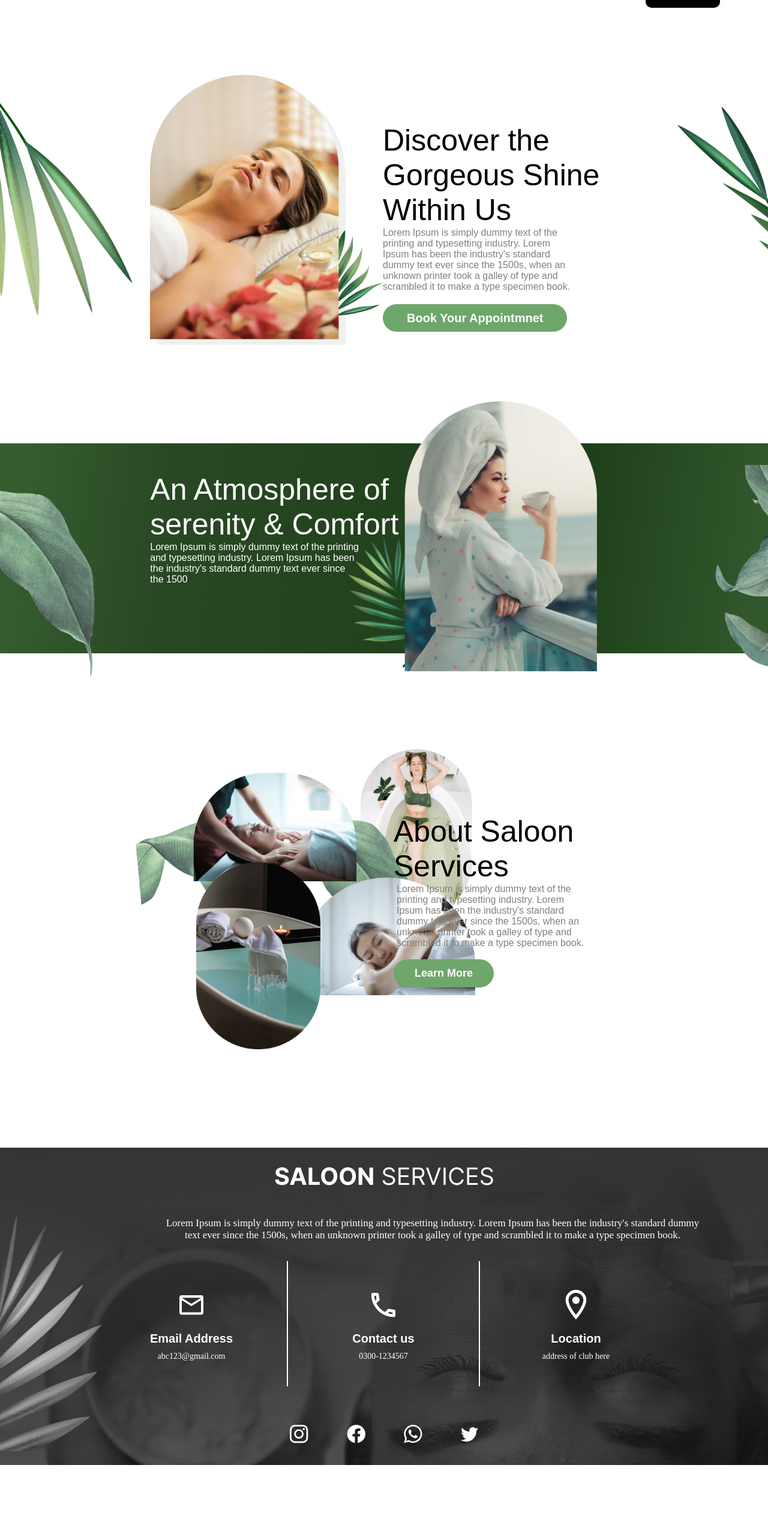
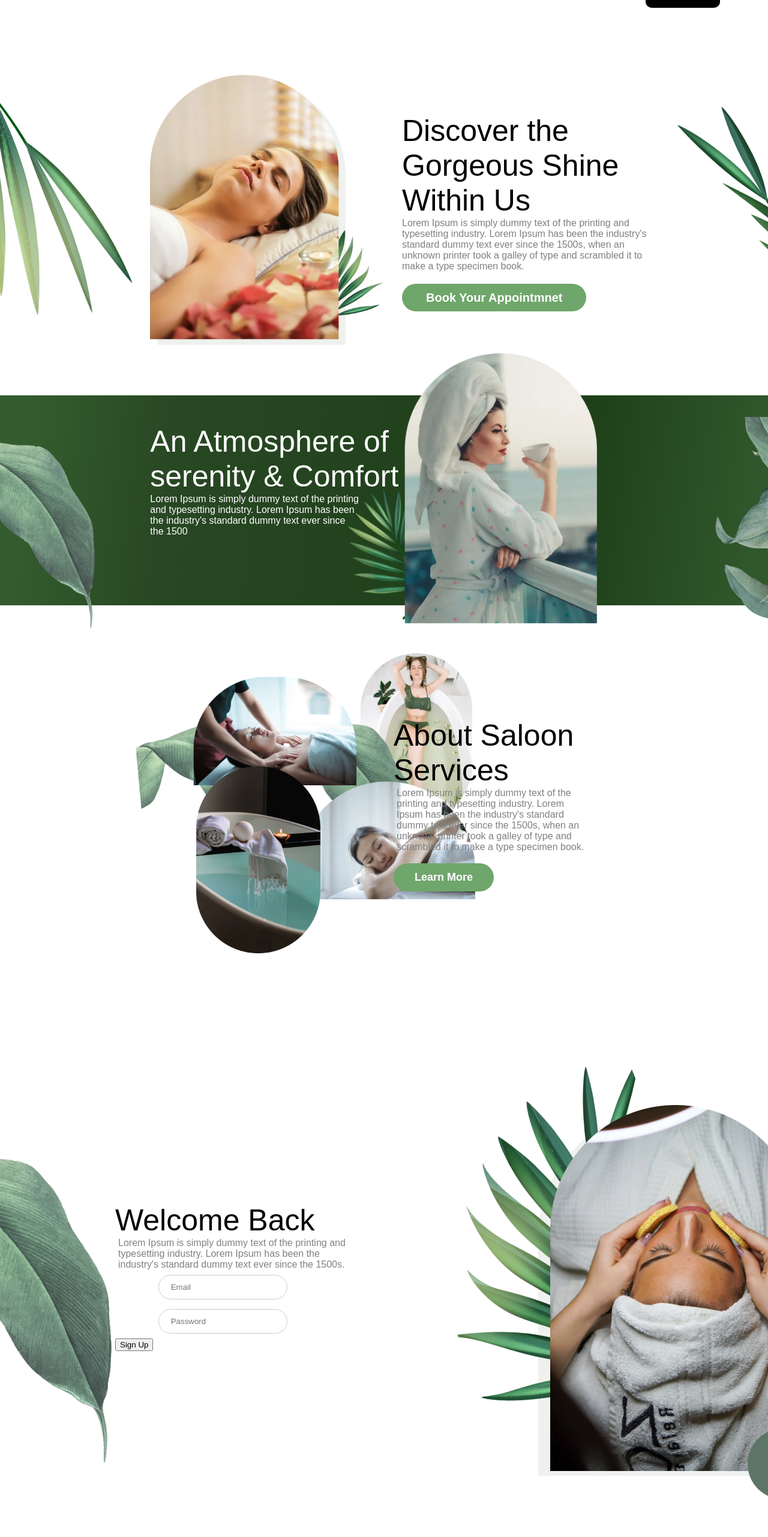
Before and after one commit to abrarkhalidofficial/Saloon, a React (Vite) app in the folder salon/: page / in a window 1280 px wide. Shown: the part 64-2626 px from the top of the page at 60% size. Before the commit the page ends 2506 px from the top, so only its background shows below. Built offline with nearby package versions, Linux system fonts and the light colour scheme.

Commit message:
loginpage

```diff
--- a/salon/src/App.jsx
+++ b/salon/src/App.jsx
@@ -9,6 +9,8 @@ import atmosphereright from "../src/assets/atmosphere-right.png";
 import atmospherecontent from "../src/assets/atmosphere-content.png";
 import service from "../src/assets/services.png";
 import footerleft from "../src/assets/footer-left.png";
+import loginpageleft from "../src/assets/login-left.png";
+import loginright from "../src/assets/login-right.png";
 function App() {
   const [count, setCount] = useState(0);
 
@@ -127,6 +129,41 @@ function App() {
           </div>
         </div>
       </section>
+
+      <section className="loginpage">
+        <div className="loginpage__left">
+          <div className="loginpage__left__img">
+            <img src={loginpageleft} alt="loginpageleft" />
+          </div>
+        </div>
+        <div className="loginpage__content">
+          <div className="loginpage__content__heading">Welcome Back</div>
+          <div className="loginpage__content__info">
+            Lorem Ipsum is simply dummy text of the printing and typesetting
+            industry. Lorem Ipsum has been the industry's standard dummy text
+            ever since the 1500s.
+          </div>
+          <div className="loginpage__content__form">
+            <input type="email" name="email" id="email" placeholder="Email" />
+          </div>
+          <div className="loginpage__content__form">
+            <input
+              type="password"
+              name="text"
+              id="text"
+              placeholder="Password"
+            />
+          </div>
+          <div className="loginpage__content__button">
+            <button>Sign Up</button>
+          </div>
+        </div>
+        <div className="loginpage__right">
+          <div className="loginpage__right__img">
+            <img src={loginright} alt="loginright" />
+          </div>
+        </div>
+      </section>
       <section className="footer" id="Contact">
         <div className="footer__svg">
           <svg
@@ -153,7 +190,6 @@ function App() {
             and scrambled it to make a type specimen book.
           </div>
         </div>
-
         <div className="footer__bottom">
           <div className="all__footer__bottom__con">
             <div className="footer__bottom__svg">
--- a/salon/src/App.scss
+++ b/salon/src/App.scss
@@ -30,6 +30,8 @@ body::-webkit-scrollbar-track {
   display: flex;
   justify-content: space-between;
   align-items: center;
+  max-width: 1920px;
+  margin: 0 auto;
 }
 .navbar {
   display: flex;
@@ -67,6 +69,8 @@ body::-webkit-scrollbar-track {
   display: flex;
   padding-top: 5em;
   padding-bottom: 5em;
+  max-width: 1920px;
+  margin: 0 auto;
 }
 .discover__left {
   width: 20%;
@@ -91,7 +95,7 @@ body::-webkit-scrollbar-track {
   height: 450px;
 }
 .discover__content__heading {
-  width: 80%;
+  width: 65%;
   font-size: 50px;
   font-family: "El Messiri", sans-serif;
   font-weight: 500;
@@ -138,6 +142,8 @@ body::-webkit-scrollbar-track {
   height: 350px;
   margin-top: 5em;
   margin-bottom: 5em;
+  max-width: 1920px;
+  margin: 0 auto;
 }
 .atmosphere__left {
   width: 20%;
@@ -189,6 +195,8 @@ body::-webkit-scrollbar-track {
   align-items: center;
   padding-top: 5em;
   padding-bottom: 5em;
+  max-width: 1920px;
+  margin: 0 auto;
 }
 .service__left {
   width: 45%;
@@ -316,3 +324,78 @@ body::-webkit-scrollbar-track {
 .footer__social__link {
   padding: 2em;
 }
+.loginpage {
+  width: 100%;
+  display: flex;
+  justify-content: center;
+  align-items: center;
+  padding-top: 5em;
+  padding-bottom: 5em;
+  max-width: 1920px;
+  margin: 0 auto;
+}
+.loginpage__left {
+  width: 15%;
+}
+.loginpage__content {
+  width: 40%;
+}
+.loginpage__right {
+  width: 50%;
+}
+.loginpage__content__heading {
+  width: 90%;
+  font-size: 50px;
+  font-family: "El Messiri", sans-serif;
+  font-weight: 500;
+  color: #000;
+}
+
+.loginpage__content__info {
+  font-size: 16px;
+  color: #808080;
+  width: 90%;
+  padding-left: 5px;
+}
+.loginpage__content__form {
+  width: 80%;
+  align-items: center;
+  justify-content: center;
+  text-align: center;
+}
+.loginpage__content__form input {
+  width: 60%;
+  padding: 12px 20px;
+  margin: 8px 0;
+  display: inline-block;
+  border: 1px solid #ccc;
+  border-radius: 50px;
+}
+
+@media (max-width: 1700px) {
+  .discover__content__heading {
+    width: 75%;
+  }
+  .discover__content__heading__and__info {
+    padding-left: 2em;
+  }
+}
+@media (max-width: 1600px) {
+  .discover__content__heading {
+    width: 90%;
+  }
+  .discover__content__info {
+    width: 80%;
+  }
+}
+@media (max-width: 1600px) {
+  .discover__content__heading__and__info {
+    padding-top: 4em;
+  }
+  .discover__content__heading {
+    width: 100%;
+  }
+  .discover__content__info {
+    width: 95%;
+  }
+}
```
Also changed, not shown: salon/src/assets/login-left.png (added), salon/src/assets/login-right.png (added).
